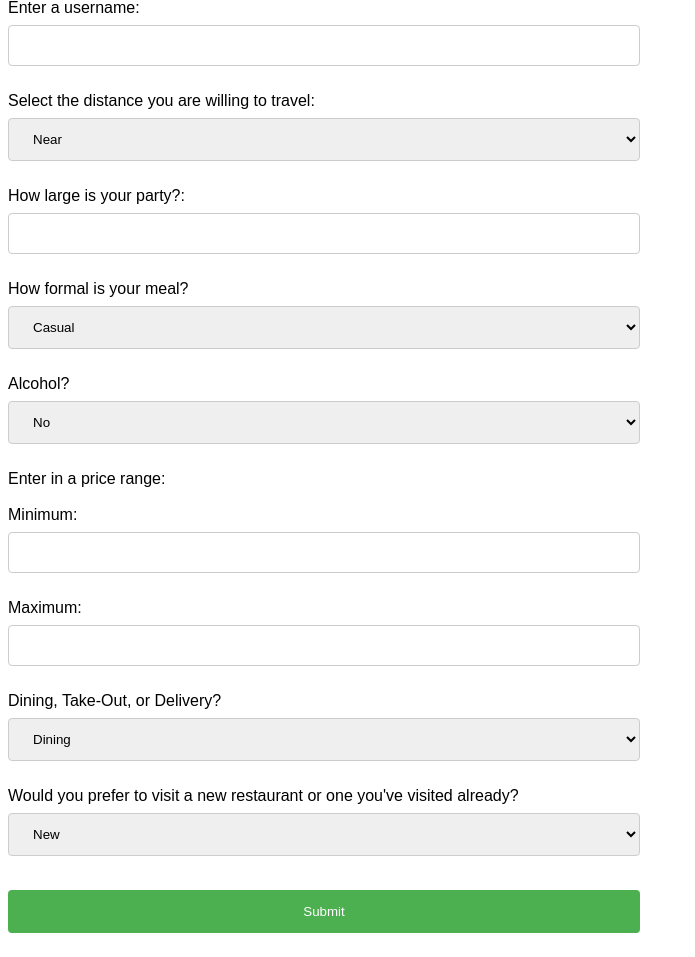
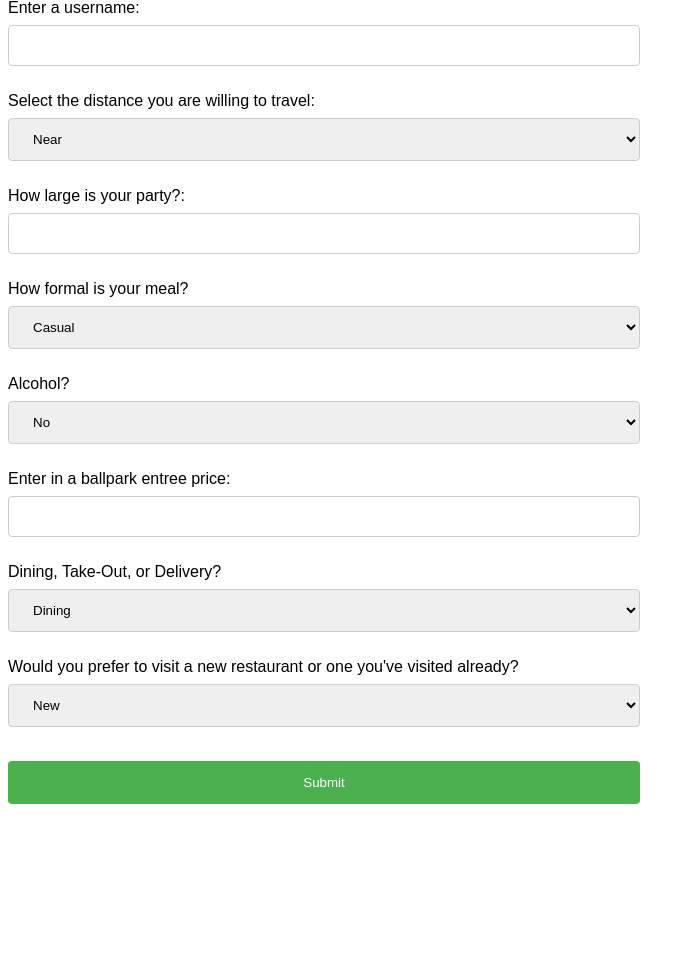
Before and after one commit to MJMendelsohn/Restaurant, a Flask app: template Flask/templates/survey.html in a window 1280 px wide. Shown: the part 103-1060 px from the top of the page, without its empty margins (0-695 px from the left). After the commit the page ends 907 px from the top, so only its background shows below. Run offline with Flask 2, Linux system fonts and the light colour scheme; the template is opened without the code that fills it, so the values that code supplies are empty.

Commit message:
survey and query updates

```diff
--- a/Database/survey_queries.sql
+++ b/Database/survey_queries.sql
@@ -1,25 +1,24 @@
 SELECT r.name
 --TODO: Users and DinesAt are empty, and cause all search results to be None
 --Can be uncommented when populated
-FROM Restaurant r--, Users u, DinesAt d
+FROM Restaurant r, Users u, DinesAt d
 WHERE
 r.attire = :formal
 AND
-r.alcohol = :alcohol
+(:alcohol = 1 AND r.alcohol = :alcohol)
 AND
---TODO: Calculate price ranges
-r.price_range = '2'
+((:maximum<='7') AND (r.price_range = '1' )) OR
+((:maximum<='14') AND (r.price_range = '1' OR r.price_range='2')) OR
+((:maximum<='21') AND (r.price_range = '1' OR r.price_range='2' OR r.price_range = '3')) OR
+((:maximum<='28') AND (r.price_range = '1' OR r.price_range='2' OR r.price_range = '3' OR r.price_range = '4'))
 -- THIS SYNTAX EXECUTES ONE THING OR THE OTHER, I.E., IF USER SELECTS DELIVERY, IT ONLY CHECKS TO SEE IF R.DELIVERS IS TRUE
 AND
 ((:delivery = 'Dining') OR
 (:delivery = 'Delivery' AND r.delivers = 1) OR
 (:delivery = 'Take-Out' AND r.take_out = 1))
-
-
---Requires Users and DinesAt Tables
---AND
---u.username = d.username
---AND
--- EXECUTES ONE OR THE OTHER BASED ON IF USER WANTS OLD/NEW RESTAURANT
---(:new_or_old = 1 AND d.rest_id=r.rest_id) OR
---(:new_or_old = 0 AND d.rest_id!=r.rest_id);
+AND
+u.username = d.username
+AND
+EXECUTES ONE OR THE OTHER BASED ON IF USER WANTS OLD/NEW RESTAURANT
+(:new_or_old = 1 AND d.rest_id=r.rest_id) OR
+(:new_or_old = 0 AND d.rest_id!=r.rest_id);
--- a/Flask/templates/survey.html
+++ b/Flask/templates/survey.html
@@ -27,11 +27,8 @@ Alcohol?<br>
     <option value="0">No</option>
     <option value="1">Yes</option>
   </select><br><br>
-Enter in a price range: <br><br>
-Minimum: <br>
- <input type="text" name="minprice"> <br><br>
-Maximum: <br>
- <input type="text" name="maxprice"><br><br>
+Enter in a ballpark entree price: <br>
+ <input type="text" name="maximum"><br><br>
 Dining, Take-Out, or Delivery? <br>
 <select name="delivery">
     <option value="Dining">Dining</option>
@@ -39,9 +36,10 @@ Dining, Take-Out, or Delivery? <br>
   <option value="Delivery">Delivery</option>
   </select><br><br>
 Would you prefer to visit a new restaurant or one you've visited already? <br>
-<select name="newOld">
+<select name="new_or_old">
     <option value="0">New</option>
     <option value="1">Old</option>
+<option value="2">No Preference</option>
   </select><br>
 <br>
  <input type="submit" value="Submit">
```
